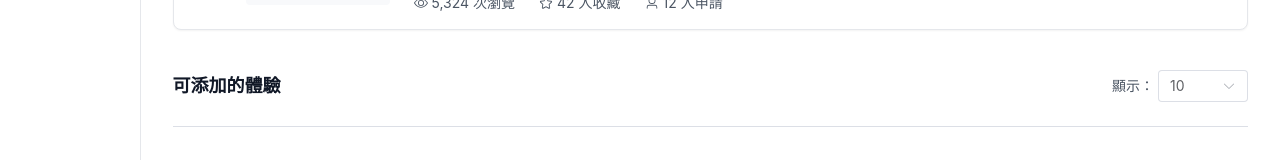
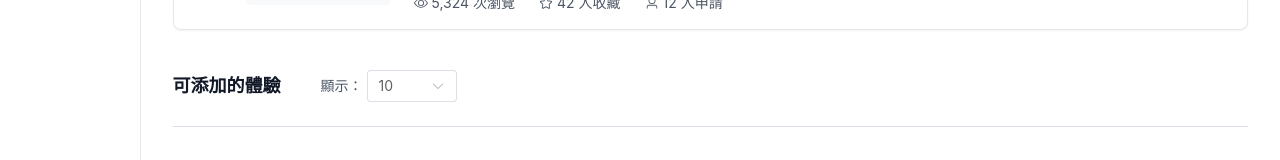
Before and after one commit to adam5096/try-b, a Nuxt app: page /admin/trends in a window 1280 px wide. Shown: the part 1089-1249 px from the top of the page. Built offline with nearby package versions, Linux system fonts and the light colour scheme.

Commit message:
style(admin/pp5): 調整樣式

```diff
--- a/pages/admin/trends/index.vue
+++ b/pages/admin/trends/index.vue
@@ -253,7 +253,7 @@
 
       <!-- 可添加的體驗 -->
         <div class="mt-10">
-        <div class="mb-4 flex flex-wrap justify-between items-center gap-2">
+        <div class="mb-4 flex flex-wrap justify-start items-center gap-10">
           <h2 class="text-base font-semibold text-gray-900 md:text-lg">可添加的體驗</h2>
           <div class="mr-0 flex items-center gap-1 text-sm text-gray-600">
             <span class="whitespace-nowrap shrink-0">顯示：</span>
```
